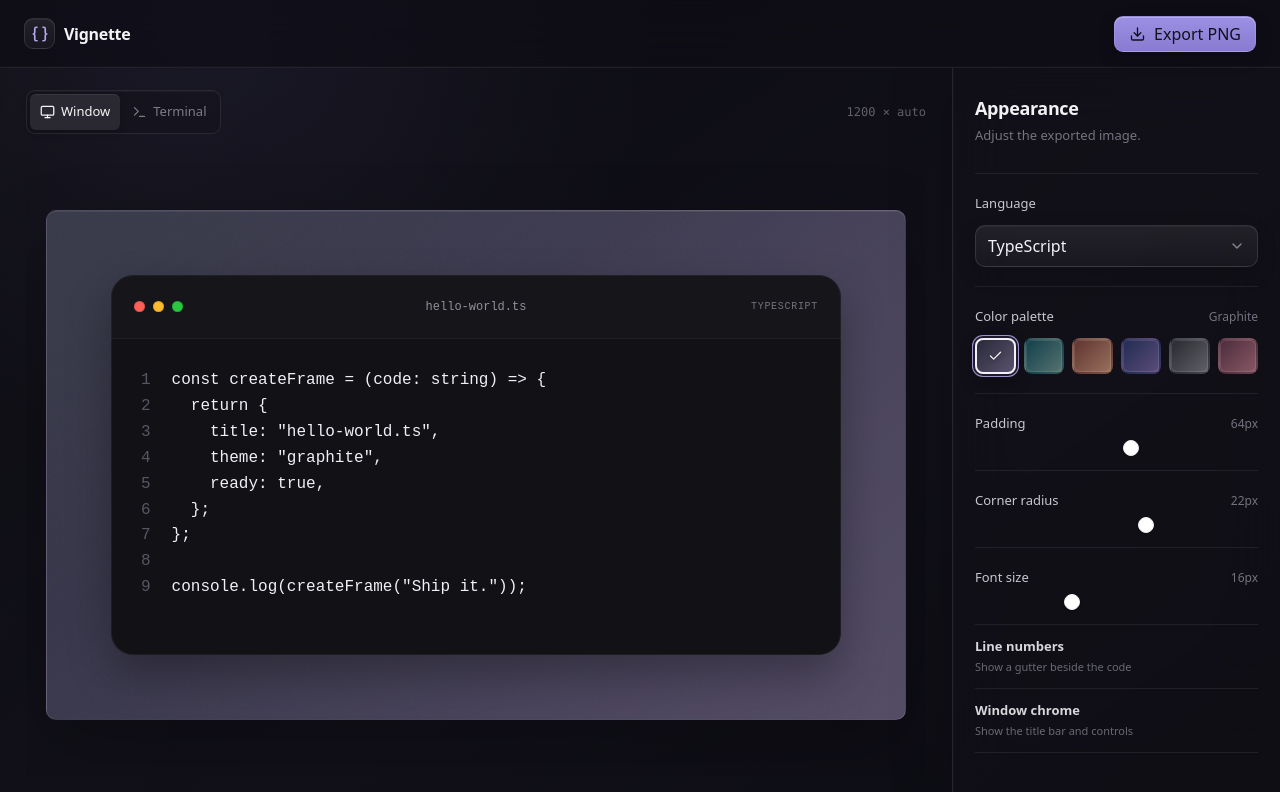
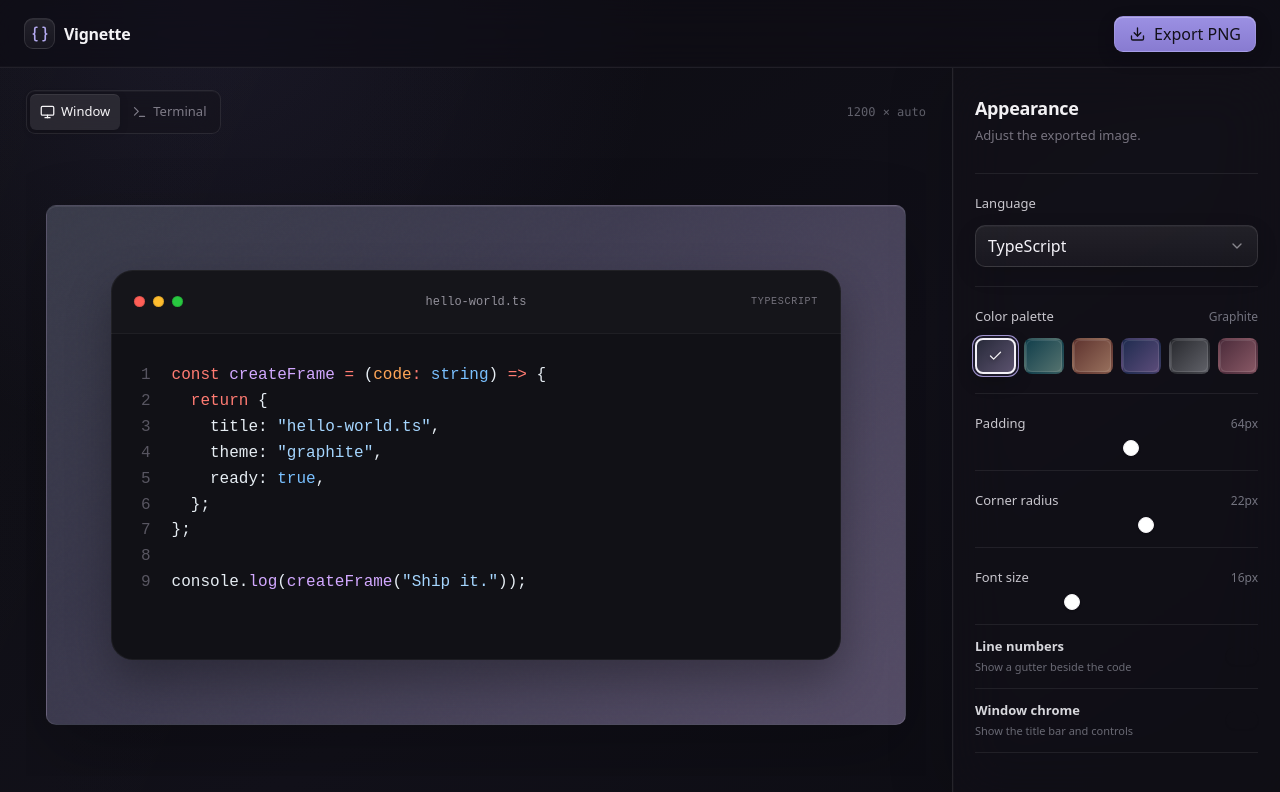
Before and after one commit to akadotsh/codeframe, a React (Vite) app: page / in a window 1280 px wide. Shown: the top 792 px of the page. Built offline with nearby package versions, Linux system fonts and the light colour scheme.

Commit message:
feat: add syntax highlighting and fix language menu

```diff
--- a/package.json
+++ b/package.json
@@ -19,6 +19,7 @@
     "radix-ui": "^1.6.7",
     "react": "19.2.6",
     "react-dom": "19.2.6",
+    "shiki": "^4.4.3",
     "tailwind-merge": "3.6.0"
   },
   "devDependencies": {
--- a/src/App.tsx
+++ b/src/App.tsx
@@ -1,4 +1,4 @@
-import { useMemo, useState } from "react";
+import { useEffect, useMemo, useState } from "react";
 import { Braces, Check, Download, Monitor, Terminal } from "lucide-react";
 import { Button } from "@/components/ui/button";
 import { Select, SelectContent, SelectItem, SelectTrigger, SelectValue } from "@/components/ui/select";
@@ -26,6 +26,9 @@ const samples: Record<string, string> = {
 };
 
 const extensions: Record<string, string> = { TypeScript: "ts", JavaScript: "js", Python: "py", CSS: "css", Rust: "rs", Go: "go" };
+const languageIds: Record<string, "typescript" | "javascript" | "python" | "css" | "rust" | "go"> = { TypeScript: "typescript", JavaScript: "javascript", Python: "python", CSS: "css", Rust: "rust", Go: "go" };
+const highlightTheme = "github-dark-default";
+const loadHighlighter = () => import("./highlighter").then((module) => module.highlighterPromise);
 
 function roundedRect(ctx: CanvasRenderingContext2D, x: number, y: number, width: number, height: number, radius: number) {
   ctx.beginPath();
@@ -56,6 +59,11 @@ export function App() {
 
   const downloadPng = async () => {
     await document.fonts.ready;
+    const highlighter = await loadHighlighter();
+    const highlightedLines = highlighter.codeToTokens(code, {
+      lang: languageIds[language],
+      theme: highlightTheme,
+    }).tokens;
     const scale = 2;
     const width = 1200;
     const lineHeight = fontSize * 1.65;
@@ -96,10 +104,15 @@ export function App() {
     }
     const codeY = y + chromeHeight + 38;
     ctx.font = `430 ${fontSize}px 'Geist Mono Variable', ui-monospace, monospace`;
-    lines.forEach((line, index) => {
+    highlightedLines.forEach((tokens, index) => {
       const baseline = codeY + index * lineHeight;
       if (lineNumbers) { ctx.fillStyle = palette.muted; ctx.textAlign = "right"; ctx.fillText(String(index + 1), x + 62, baseline); ctx.textAlign = "left"; }
-      ctx.fillStyle = palette.text; ctx.fillText(line || " ", x + (lineNumbers ? 94 : 46), baseline);
+      let tokenX = x + (lineNumbers ? 94 : 46);
+      tokens.forEach((token) => {
+        ctx.fillStyle = token.color || palette.text;
+        ctx.fillText(token.content || " ", tokenX, baseline);
+        tokenX += ctx.measureText(token.content).width;
+      });
     });
     ctx.restore();
     canvas.toBlob((blob) => {
@@ -125,7 +138,7 @@ export function App() {
               <div className="grain" aria-hidden="true" />
               <div className="code-window" style={{ borderRadius: `${radius}px`, background: palette.card, color: palette.text }}>
                 {windowChrome && <div className="window-bar"><div className="window-side">{mode === "window" ? <span className="traffic"><i /><i /><i /></span> : <span className="terminal-glyph" style={{ color: palette.accent }}>&gt;_</span>}</div><input value={title} onChange={(event) => setTitle(event.target.value)} aria-label="Snippet title" /><span className="language-pill">{language}</span></div>}
-                <div className="editor-shell" style={{ fontSize: `${fontSize}px` }}>{lineNumbers && <pre className="line-numbers" style={{ color: palette.muted }}>{lines.map((_, i) => `${i + 1}\n`)}</pre>}<textarea aria-label="Code snippet" value={code} onChange={(event) => setCode(event.target.value)} spellCheck={false} style={{ color: palette.text, caretColor: palette.accent }} /></div>
+                <div className="editor-shell" style={{ fontSize: `${fontSize}px` }}>{lineNumbers && <pre className="line-numbers" style={{ color: palette.muted }}>{lines.map((_, i) => `${i + 1}\n`)}</pre>}<SyntaxEditor code={code} language={language} accent={palette.accent} onChange={setCode} /></div>
               </div>
             </div>
           </div>
@@ -148,3 +161,37 @@ export function App() {
 function RangeControl({ label, value, min, max, unit, onChange }: { label: string; value: number; min: number; max: number; unit: string; onChange: (value: number) => void }) {
   return <div className="setting-group range-control"><div className="setting-label"><span>{label}</span><output>{value}{unit}</output></div><Slider value={[value]} min={min} max={max} step={1} onValueChange={(next) => onChange(next[0])} aria-label={label} /></div>;
 }
+
+function SyntaxEditor({ code, language, accent, onChange }: { code: string; language: string; accent: string; onChange: (code: string) => void }) {
+  const [highlighted, setHighlighted] = useState("");
+
+  useEffect(() => {
+    let current = true;
+    const timeout = window.setTimeout(async () => {
+      const highlighter = await loadHighlighter();
+      const html = highlighter.codeToHtml(code || " ", {
+        lang: languageIds[language],
+        theme: highlightTheme,
+      });
+      if (current) setHighlighted(html);
+    }, 40);
+
+    return () => {
+      current = false;
+      window.clearTimeout(timeout);
+    };
+  }, [code, language]);
+
+  return (
+    <div className="syntax-editor">
+      <div className="highlight-layer" aria-hidden="true" dangerouslySetInnerHTML={{ __html: highlighted }} />
+      <textarea
+        aria-label="Code snippet"
+        value={code}
+        onChange={(event) => onChange(event.target.value)}
+        spellCheck={false}
+        style={{ caretColor: accent }}
+      />
+    </div>
+  );
+}
--- /dev/null
+++ b/src/highlighter.ts
@@ -0,0 +1,15 @@
+import css from "@shikijs/langs/css";
+import go from "@shikijs/langs/go";
+import javascript from "@shikijs/langs/javascript";
+import python from "@shikijs/langs/python";
+import rust from "@shikijs/langs/rust";
+import typescript from "@shikijs/langs/typescript";
+import githubDarkDefault from "@shikijs/themes/github-dark-default";
+import { createHighlighterCore } from "shiki/core";
+import { createJavaScriptRegexEngine } from "shiki/engine/javascript";
+
+export const highlighterPromise = createHighlighterCore({
+  themes: [githubDarkDefault],
+  langs: [typescript, javascript, python, css, rust, go],
+  engine: createJavaScriptRegexEngine(),
+});
--- a/src/styles.css
+++ b/src/styles.css
@@ -40,7 +40,12 @@ button { color:inherit; }
 .language-pill { justify-self:end; color:#73717b; font:10px "Geist Mono Variable",ui-monospace,monospace; text-transform:uppercase; letter-spacing:.07em; }
 .editor-shell { min-height:316px; display:grid; grid-template-columns:auto minmax(0,1fr); padding:29px 30px 34px; font-family:"Geist Mono Variable",ui-monospace,monospace; font-weight:430; line-height:1.62; }
 .line-numbers { margin:0; padding:0 21px 0 0; user-select:none; text-align:right; font:inherit; line-height:inherit; opacity:.72; }
-.editor-shell textarea { width:100%; min-height:253px; resize:none; border:0; outline:0; padding:0; overflow:hidden; background:transparent; font:inherit; line-height:inherit; tab-size:2; white-space:pre; }
+.syntax-editor { position:relative; min-width:0; min-height:253px; }
+.highlight-layer { position:absolute; inset:0; overflow:hidden; pointer-events:none; }
+.highlight-layer pre,.highlight-layer code { margin:0!important; padding:0!important; background:transparent!important; font:inherit!important; line-height:inherit!important; tab-size:2; white-space:pre!important; }
+.syntax-editor textarea { position:relative; width:100%; min-height:253px; resize:none; border:0; outline:0; padding:0; overflow:hidden; background:transparent; color:transparent; -webkit-text-fill-color:transparent; font:inherit; line-height:inherit; tab-size:2; white-space:pre; }
+.highlight-layer:empty+textarea { color:#f1eff5; -webkit-text-fill-color:#f1eff5; }
+.syntax-editor textarea::selection { background:rgba(143,131,223,.3); }
 .settings-panel { position:relative; border-left:1px solid rgba(255,255,255,.09); background:rgba(18,17,24,.62); box-shadow:-16px 0 50px rgba(0,0,0,.12),inset 1px 0 0 rgba(255,255,255,.02); backdrop-filter:blur(28px) saturate(120%); -webkit-backdrop-filter:blur(28px) saturate(120%); padding:27px 22px 36px; overflow-y:auto; }
 .settings-heading { display:flex; align-items:flex-start; justify-content:space-between; margin-bottom:27px; }
 .settings-heading h1 { margin:0; font-size:18px; font-weight:590; letter-spacing:-.02em; }
@@ -49,6 +54,9 @@ button { color:inherit; }
 .setting-label { min-height:22px; margin-bottom:10px; display:flex; align-items:center; justify-content:space-between; color:#c9c7ce; font-size:13px; font-weight:520; }
 .setting-label span:last-child,.setting-label output { color:#73737f; font-size:12px; font-weight:500; }
 .select-trigger { width:100%; height:42px; border-color:rgba(255,255,255,.11); border-radius:10px; background:linear-gradient(180deg,rgba(255,255,255,.075),rgba(255,255,255,.035)); color:#f4f2f8; box-shadow:inset 0 1px 0 rgba(255,255,255,.035),0 8px 22px rgba(0,0,0,.12); }
+[data-slot="select-content"] { border:1px solid rgba(255,255,255,.12); background:rgba(25,24,32,.97); color:#f2f1f4; box-shadow:0 18px 48px rgba(0,0,0,.42),inset 0 1px 0 rgba(255,255,255,.045); backdrop-filter:blur(18px); -webkit-backdrop-filter:blur(18px); transform-origin:var(--radix-select-content-transform-origin); }
+[data-slot="select-item"] { color:#b7b4bf; transition:background-color 120ms ease,color 120ms ease; }
+[data-slot="select-item"][data-highlighted],[data-slot="select-item"][data-state="checked"] { outline:none; background:rgba(143,131,223,.18); color:#fff; }
 .palette-grid { display:grid; grid-template-columns:repeat(6,1fr); gap:8px; }
 .palette { height:36px; display:grid; place-items:center; border:2px solid transparent; border-radius:8px; cursor:pointer; box-shadow:inset 0 0 0 1px rgba(255,255,255,.11); transition:transform 140ms var(--ease-out),filter 150ms ease; }
 .palette:active { transform:scale(.95); }
```
Also changed, not shown: 1 other file (tests, documents, lock files or other folders).
